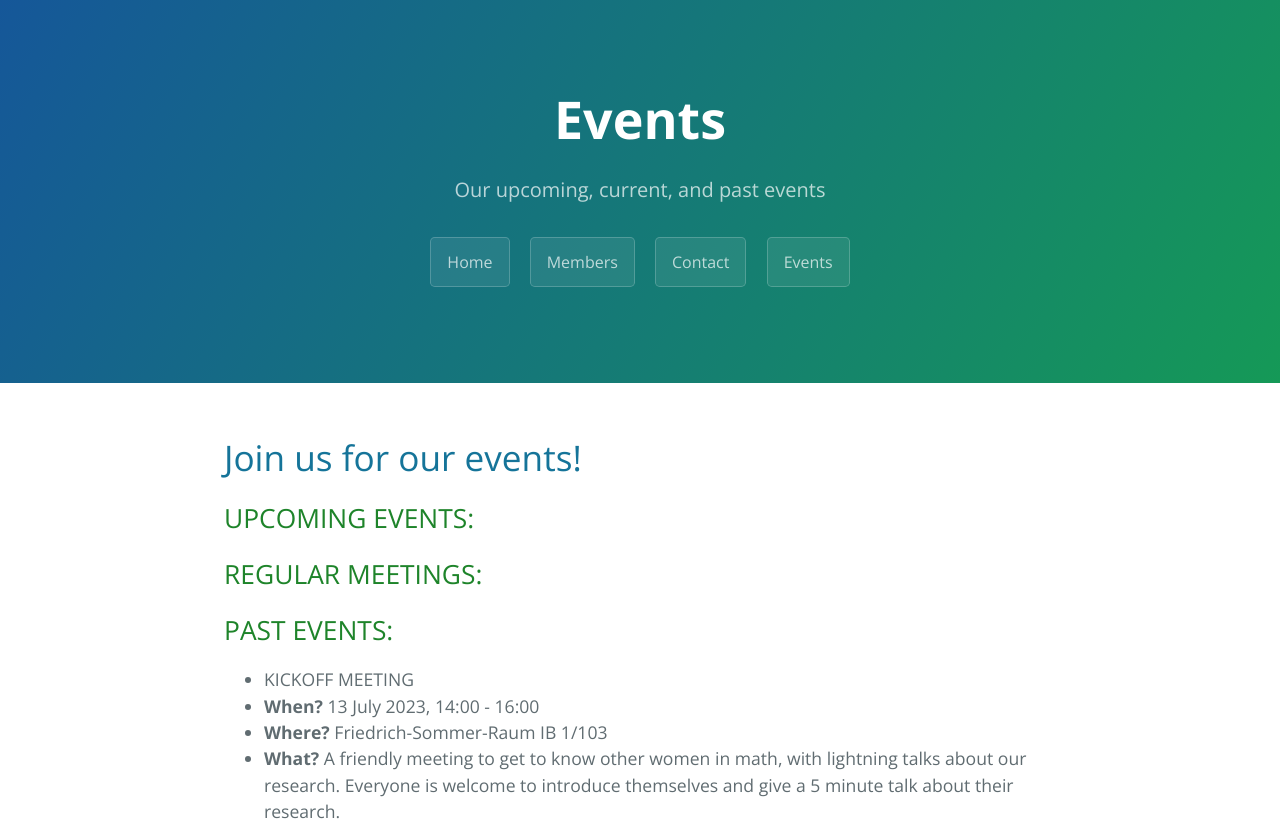
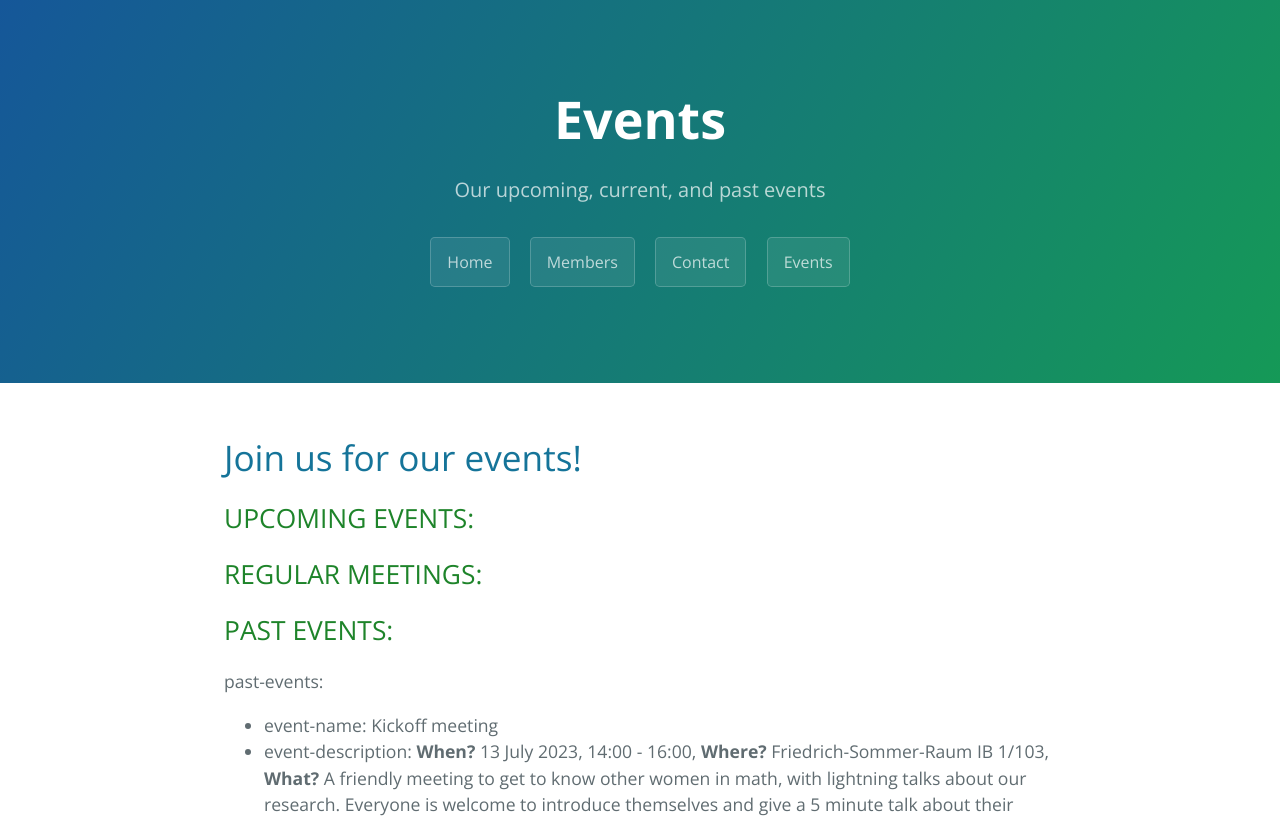
Before and after one commit to rub-wim/rub-wim.github.io, a Jekyll site: the page built from events.md, in a window 1280 px wide. Shown: the top 821 px of the page. Built offline with Jekyll 4.4.1, drawn with Linux system fonts in a browser that asks for light colours; some of the changed lines change nothing that is shown.

Commit message:
Update events.md

```diff
--- a/events.md
+++ b/events.md
@@ -27,14 +27,13 @@
 ## REGULAR MEETINGS:
 
 ## PAST EVENTS:
-- KICKOFF MEETING
-- **When?** 13 July 2023, 14:00 - 16:00
-- **Where?** Friedrich-Sommer-Raum IB 1/103
-- **What?** A friendly meeting to get to know other women in math, with lightning talks about our research.
+past-events:
+- event-name: Kickoff meeting
+- event-description: **When?** 13 July 2023, 14:00 - 16:00, **Where?** Friedrich-Sommer-Raum IB 1/103, **What?** A friendly meeting to get to know other women in math, with lightning talks about our research.
 Everyone is welcome to introduce themselves and give a 5 minute talk about their research.
-- **How do I sign up?** Anyone can show up. If you want to give a lightning talk, email the organizers by July 10.
+**How do I sign up?** Anyone can show up. If you want to give a lightning talk, email the organizers by July 10.
 
-{% include events.html rsons=page.events %}
+{% include events.html rsons=page.past-events %}
 
 <img src="rub.svg" class="rub_logo">
 
```
